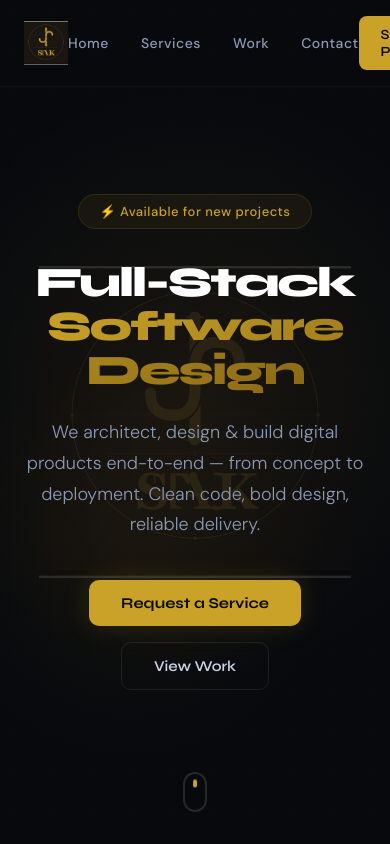
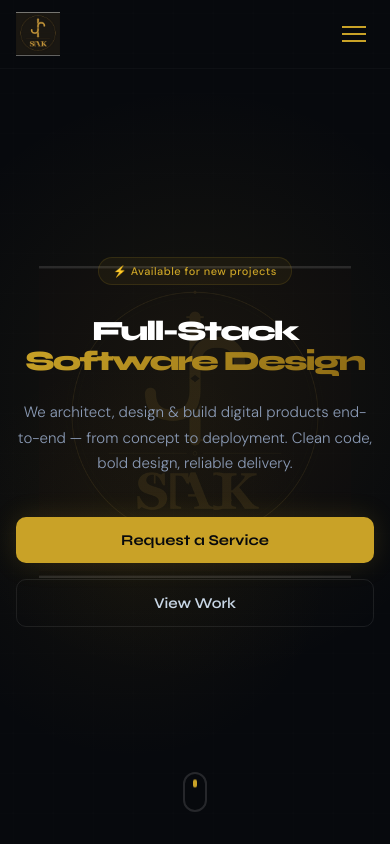
Before and after one commit to jlo128456/JJ_stack, a React (Create React App) app in the folder jj__stack/: page / in a window 390 px wide. Shown: the top 844 px of the page. Built offline with nearby package versions, Linux system fonts and the light colour scheme.

Commit message:
added mobile responsive-12-04-2026

```diff
--- a/jj__stack/src/App.js
+++ b/jj__stack/src/App.js
@@ -2,7 +2,7 @@ import { useState, useEffect, useRef } from "react";
 import GlobalStyles from "./components/GlobalStyles";
 import Navbar from "./components/Navbar";
 import Hero from "./components/Hero";
-import Services from "./components/Servies";
+import Services from "./components/Services";
 import Work from "./components/Work";
 import ContactForm from "./components/ContactForm";
 import Footer from "./components/Footer";
--- a/jj__stack/src/components/ContactForm.js
+++ b/jj__stack/src/components/ContactForm.js
@@ -1,61 +1,113 @@
 import { useState, forwardRef } from "react";
+import emailjs from "@emailjs/browser";
 import { styles } from "../styles";
 import { services } from "../data";
+
+// ⬇️ Replace these with your EmailJS credentials
+const EMAILJS_SERVICE_ID = "YOUR_SERVICE_ID";
+const EMAILJS_TEMPLATE_ID = "YOUR_TEMPLATE_ID";
+const EMAILJS_PUBLIC_KEY = "YOUR_PUBLIC_KEY";
 
 const ContactForm = forwardRef(({ sectionAnim }, ref) => {
   const [formData, setFormData] = useState({
     name: "", email: "", service: "", budget: "", message: "",
   });
   const [submitted, setSubmitted] = useState(false);
+  const [sending, setSending] = useState(false);
+  const [error, setError] = useState("");
 
-  const handleSubmit = () => {
-    if (formData.name && formData.email && formData.service) setSubmitted(true);
+  const handleSubmit = async () => {
+    if (!formData.name || !formData.email || !formData.service) return;
+
+    setSending(true);
+    setError("");
+
+    try {
+      const serviceName = services.find(
+        (s) => s.id === formData.service
+      )?.title || formData.service;
+
+      await emailjs.send(
+        EMAILJS_SERVICE_ID,
+        EMAILJS_TEMPLATE_ID,
+        {
+          name: formData.name,
+          email: formData.email,
+          service: serviceName,
+          budget: formData.budget || "Not specified",
+          message: formData.message || "No details provided",
+        },
+        EMAILJS_PUBLIC_KEY
+      );
+
+      setSubmitted(true);
+    } catch (err) {
+      setError("Failed to send. Please try again or email us directly.");
+      console.error("EmailJS error:", err);
+    } finally {
+      setSending(false);
+    }
   };
 
   const reset = () => {
     setSubmitted(false);
+    setError("");
     setFormData({ name: "", email: "", service: "", budget: "", message: "" });
   };
 
   const set = (key) => (e) => setFormData({ ...formData, [key]: e.target.value });
 
   return (
-    <section id="contact" ref={ref} style={{
+    <section id="contact" ref={ref} className="section" style={{
       ...styles.section, ...sectionAnim("contact"),
       transition: "all .8s cubic-bezier(.16,1,.3,1)",
     }}>
       <div style={styles.container}>
         <div style={styles.sectionLabel}>✦ LET'S TALK</div>
-        <h2 style={styles.sectionTitle}>Request a Service</h2>
+        <h2 className="section-title" style={styles.sectionTitle}>
+          Request a Service
+        </h2>
         {submitted ? (
           <div style={styles.successMsg}>
             <span style={{ fontSize: 48 }}>✓</span>
-            <h3 style={{ fontFamily: "Syne, sans-serif", fontSize: 24, color: "#fff", marginTop: 16 }}>
+            <h3 style={{
+              fontFamily: "Syne, sans-serif", fontSize: 24,
+              color: "#fff", marginTop: 16,
+            }}>
               Request Received!
             </h3>
-            <p style={{ color: "#8a9ab5", marginTop: 8, fontFamily: "DM Sans, sans-serif" }}>
-              Thanks {formData.name}! We'll review your project details and get back within 24 hours.
+            <p style={{
+              color: "#8a9ab5", marginTop: 8,
+              fontFamily: "DM Sans, sans-serif",
+            }}>
+              Thanks {formData.name}! We'll review your project
+              details and get back within 24 hours.
             </p>
             <button onClick={reset} style={{
-              ...styles.btnSecondary, marginTop: 24, cursor: "pointer", border: "1px solid #c9a22740",
+              ...styles.btnSecondary, marginTop: 24,
+              cursor: "pointer", border: "1px solid #c9a22740",
             }}>
               Submit Another
             </button>
           </div>
         ) : (
-          <div style={styles.formWrap}>
-            <div style={styles.formGrid}>
+          <div className="form-wrap" style={styles.formWrap}>
+            <div className="form-grid" style={styles.formGrid}>
               <div style={styles.fieldGroup}>
                 <label style={styles.label}>Name *</label>
-                <input style={styles.input} placeholder="Your name" value={formData.name} onChange={set("name")} />
+                <input style={styles.input} placeholder="Your name"
+                  value={formData.name} onChange={set("name")} />
               </div>
               <div style={styles.fieldGroup}>
                 <label style={styles.label}>Email *</label>
-                <input style={styles.input} type="email" placeholder="you@company.com" value={formData.email} onChange={set("email")} />
+                <input style={styles.input} type="email"
+                  placeholder="you@company.com"
+                  value={formData.email} onChange={set("email")} />
               </div>
               <div style={styles.fieldGroup}>
                 <label style={styles.label}>Service *</label>
-                <select style={styles.input} value={formData.service} onChange={set("service")}>
+                <select style={styles.input} value={formData.service}
+                  onChange={set("service")}>
                   <option value="">Select a service</option>
                   {services.map((s) => (
                     <option key={s.id} value={s.id}>{s.title}</option>
@@ -64,7 +116,8 @@ const ContactForm = forwardRef(({ sectionAnim }, ref) => {
               </div>
               <div style={styles.fieldGroup}>
                 <label style={styles.label}>Budget Range</label>
-                <select style={styles.input} value={formData.budget} onChange={set("budget")}>
+                <select style={styles.input} value={formData.budget}
+                  onChange={set("budget")}>
                   <option value="">Select range</option>
                   <option value="1k-5k">$1k – $5k</option>
                   <option value="5k-15k">$5k – $15k</option>
@@ -79,10 +132,28 @@ const ContactForm = forwardRef(({ sectionAnim }, ref) => {
                 placeholder="Tell us about your project, timeline, and goals…"
                 value={formData.message} onChange={set("message")} />
             </div>
-            <button onClick={handleSubmit} style={{
-              ...styles.btnPrimary, width: "100%", marginTop: 24, cursor: "pointer", border: "none", fontSize: 16,
-            }} disabled={!formData.name || !formData.email || !formData.service}>
-              Send Request →
+
+            {error && (
+              <p style={{ color: "#ff6b6b", fontSize: 14, marginTop: 12 }}>
+                {error}
+              </p>
+            )}
+
+            <button
+              className="btn-primary"
+              onClick={handleSubmit}
+              disabled={!formData.name || !formData.email || !formData.service || sending}
+              style={{
+                ...styles.btnPrimary,
+                width: "100%",
+                marginTop: 24,
+                cursor: sending ? "wait" : "pointer",
+                border: "none",
+                fontSize: 16,
+                opacity: sending ? 0.7 : 1,
+              }}
+            >
+              {sending ? "Sending..." : "Send Request →"}
             </button>
           </div>
         )}
--- a/jj__stack/src/components/GlobalStyles.js
+++ b/jj__stack/src/components/GlobalStyles.js
@@ -11,6 +11,33 @@ function GlobalStyles() {
       @keyframes gridMove { 0%{background-position:0 0} 100%{background-position:40px 40px} }
       @keyframes glowPulse { 0%,100%{box-shadow:0 0 20px #c9a22720} 50%{box-shadow:0 0 40px #c9a22740} }
       input:focus, textarea:focus, select:focus { outline: none; border-color: #c9a227 !important; box-shadow: 0 0 0 2px #c9a22720; }
+
+      /* ---- Mobile Responsive ---- */
+      @media (max-width: 768px) {
+        .nav-links { display: none !important; }
+        .nav-cta-desktop { display: none !important; }
+        .hamburger { display: flex !important; }
+        .mobile-menu { display: flex !important; }
+        .services-grid { grid-template-columns: 1fr !important; }
+        .projects-grid { grid-template-columns: 1fr !important; }
+        .form-grid { grid-template-columns: 1fr !important; }
+        .form-wrap { padding: 24px !important; }
+        .hero-title { font-size: 36px !important; }
+        .hero-sub { font-size: 15px !important; }
+        .section { padding: 60px 16px !important; }
+        .nav-inner { padding: 12px 16px !important; }
+        .hero { padding: 100px 16px 60px !important; }
+        .hero-ctas { flex-direction: column; align-items: center; }
+        .footer-inner { flex-direction: column; text-align: center; gap: 12px !important; }
+      }
+
+      @media (max-width: 480px) {
+        .hero-title { font-size: 28px !important; }
+        .hero-badge { font-size: 11px !important; padding: 6px 14px !important; }
+        .section-title { font-size: 28px !important; }
+        .btn-primary, .btn-secondary { width: 100%; text-align: center; }
+      }
+
     `}</style>
   );
 }
--- a/jj__stack/src/components/Hero.js
+++ b/jj__stack/src/components/Hero.js
@@ -4,7 +4,7 @@ import { styles } from "../styles";
 const LOGO = "/logo512.png";
 
 const Hero = forwardRef(({ sectionAnim }, ref) => (
-  <section id="home" ref={ref} style={styles.hero}>
+  <section id="home" ref={ref} className="hero" style={styles.hero}>
     <div style={styles.heroGrid} />
     <img src={LOGO} alt="" style={styles.watermark} />
     <div style={styles.heroGlow} />
@@ -14,18 +14,24 @@ const Hero = forwardRef(({ sectionAnim }, ref) => (
       ...sectionAnim("home"),
       transition: "all 1s cubic-bezier(.16,1,.3,1)",
     }}>
-      <div style={styles.heroBadge}>⚡ Available for new projects</div>
-      <h1 style={styles.heroTitle}>
+      <div className="hero-badge" style={styles.heroBadge}>
+        ⚡ Available for new projects
+      </div>
+      <h1 className="hero-title" style={styles.heroTitle}>
         Full-Stack<br />
         <span style={styles.heroAccent}>Software Design</span>
       </h1>
-      <p style={styles.heroSub}>
+      <p className="hero-sub" style={styles.heroSub}>
         We architect, design & build digital products end-to-end —
         from concept to deployment. Clean code, bold design, reliable delivery.
       </p>
-      <div style={styles.heroCtas}>
-        <a href="#contact" style={styles.btnPrimary}>Request a Service</a>
-        <a href="#work" style={styles.btnSecondary}>View Work</a>
+      <div className="hero-ctas" style={styles.heroCtas}>
+        <a href="#contact" className="btn-primary" style={styles.btnPrimary}>
+          Request a Service
+        </a>
+        <a href="#work" className="btn-secondary" style={styles.btnSecondary}>
+          View Work
+        </a>
       </div>
     </div>
     <div style={styles.scrollIndicator}>
--- a/jj__stack/src/components/Navbar.js
+++ b/jj__stack/src/components/Navbar.js
@@ -1,26 +1,109 @@
+import { useState } from "react";
 import { styles } from "../styles";
 
 const navItems = ["Home", "Services", "Work", "Contact"];
 const LOGO = "/logo512.png";
 
 function Navbar({ scrollY }) {
+  const [menuOpen, setMenuOpen] = useState(false);
+
   return (
     <nav style={{
       ...styles.nav,
       backdropFilter: scrollY > 50 ? "blur(20px)" : "none",
       background: scrollY > 50 ? "#07090dcc" : "transparent",
     }}>
-      <div style={styles.navInner}>
+      <div className="nav-inner" style={styles.navInner}>
         <img src={LOGO} alt="JJ Stak" style={styles.logoImg} />
-        <div style={styles.navLinks}>
+
+        {/* Desktop Links */}
+        <div className="nav-links" style={styles.navLinks}>
           {navItems.map((item) => (
             <a key={item} href={`#${item.toLowerCase()}`} style={styles.navLink}>
               {item}
             </a>
           ))}
         </div>
-        <a href="#contact" style={styles.navCta}>Start a Project</a>
+
+        <a href="#contact" className="nav-cta-desktop" style={styles.navCta}>
+          Start a Project
+        </a>
+
+        {/* Hamburger Button */}
+        <button
+          className="hamburger"
+          onClick={() => setMenuOpen(!menuOpen)}
+          style={{
+            display: "none",
+            flexDirection: "column",
+            gap: 5,
+            background: "none",
+            border: "none",
+            cursor: "pointer",
+            padding: 8,
+            zIndex: 200,
+          }}
+        >
+          <span style={{
+            width: 24, height: 2, background: "#c9a227",
+            transition: "all .3s",
+            transform: menuOpen ? "rotate(45deg) translateY(7px)" : "none",
+          }} />
+          <span style={{
+            width: 24, height: 2, background: "#c9a227",
+            transition: "all .3s",
+            opacity: menuOpen ? 0 : 1,
+          }} />
+          <span style={{
+            width: 24, height: 2, background: "#c9a227",
+            transition: "all .3s",
+            transform: menuOpen ? "rotate(-45deg) translateY(-7px)" : "none",
+          }} />
+        </button>
       </div>
+
+      {/* Mobile Menu */}
+      {menuOpen && (
+        <div style={{
+          position: "fixed",
+          top: 0,
+          left: 0,
+          right: 0,
+          bottom: 0,
+          background: "#07090df0",
+          backdropFilter: "blur(20px)",
+          display: "flex",
+          flexDirection: "column",
+          alignItems: "center",
+          justifyContent: "center",
+          gap: 32,
+          zIndex: 150,
+        }}>
+          {navItems.map((item) => (
+            <a
+              key={item}
+              href={`#${item.toLowerCase()}`}
+              onClick={() => setMenuOpen(false)}
+              style={{
+                color: "#fff",
+                textDecoration: "none",
+                fontSize: 24,
+                fontFamily: "Syne, sans-serif",
+                fontWeight: 700,
+              }}
+            >
+              {item}
+            </a>
+          ))}
+          <a
+            href="#contact"
+            onClick={() => setMenuOpen(false)}
+            style={{ ...styles.navCta, marginTop: 16, fontSize: 16, padding: "14px 32px" }}
+          >
+            Start a Project
+          </a>
+        </div>
+      )}
     </nav>
   );
 }
--- a/jj__stack/src/components/Servies.js
+++ b/jj__stack/src/components/Services.js
@@ -6,6 +6,7 @@ const Services = forwardRef(({ sectionAnim }, ref) => (
   <section
     id="services"
     ref={ref}
+    className="section"
     style={{
       ...styles.section,
       ...sectionAnim("services"),
@@ -14,8 +15,8 @@ const Services = forwardRef(({ sectionAnim }, ref) => (
   >
     <div style={styles.container}>
       <div style={styles.sectionLabel}>◈ WHAT WE DO</div>
-      <h2 style={styles.sectionTitle}>Services</h2>
-      <div style={styles.servicesGrid}>
+      <h2 className="section-title" style={styles.sectionTitle}>Services</h2>
+      <div className="services-grid" style={styles.servicesGrid}>
         {services.map((s, i) => (
           <div key={s.id} style={{ ...styles.serviceCard, animationDelay: `${i * 0.1}s` }}>
             <span style={styles.serviceIcon}>{s.icon}</span>
```
Also changed, not shown: jj__stack/src/components/Footer.js (+6 -2 lines), jj__stack/src/components/Work.js (+12 -3 lines), 1 other file (tests, documents, lock files or other folders).
